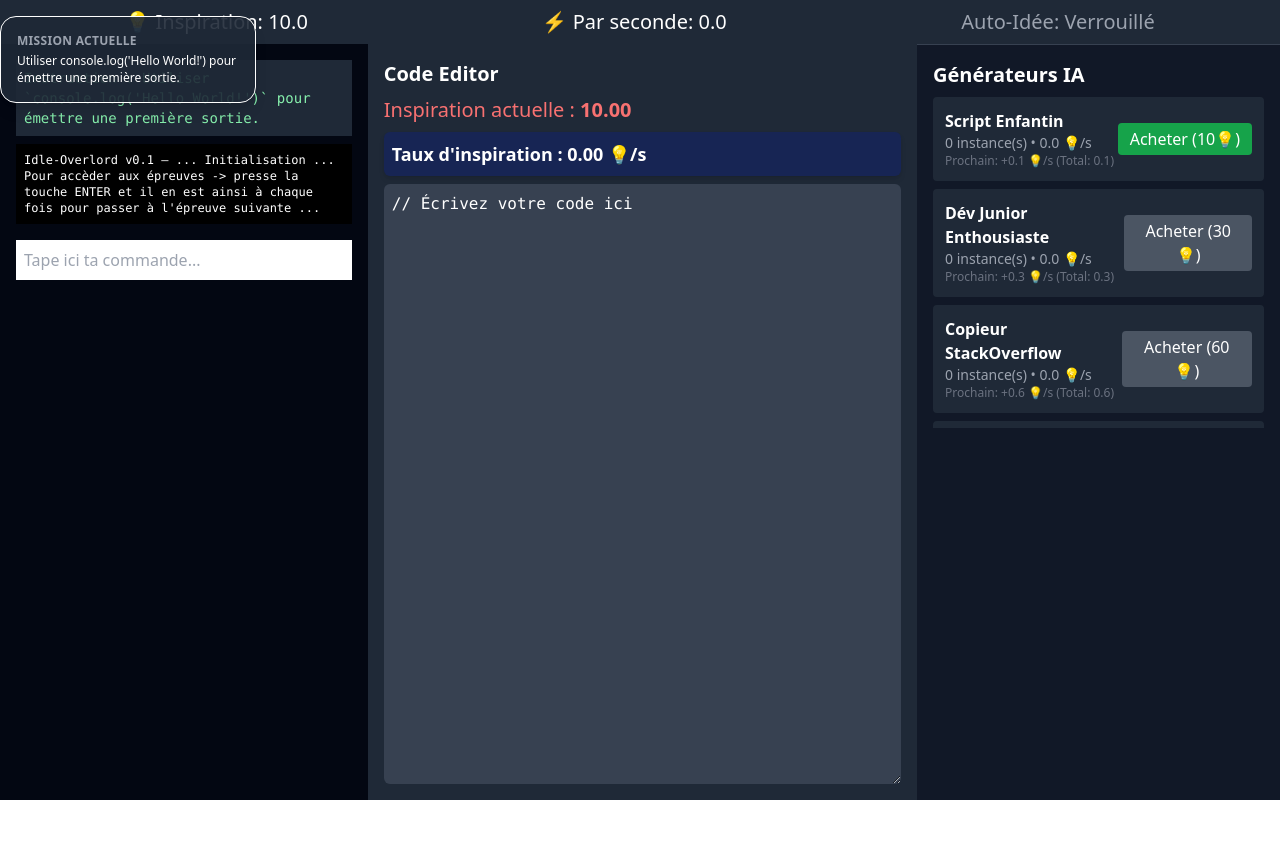
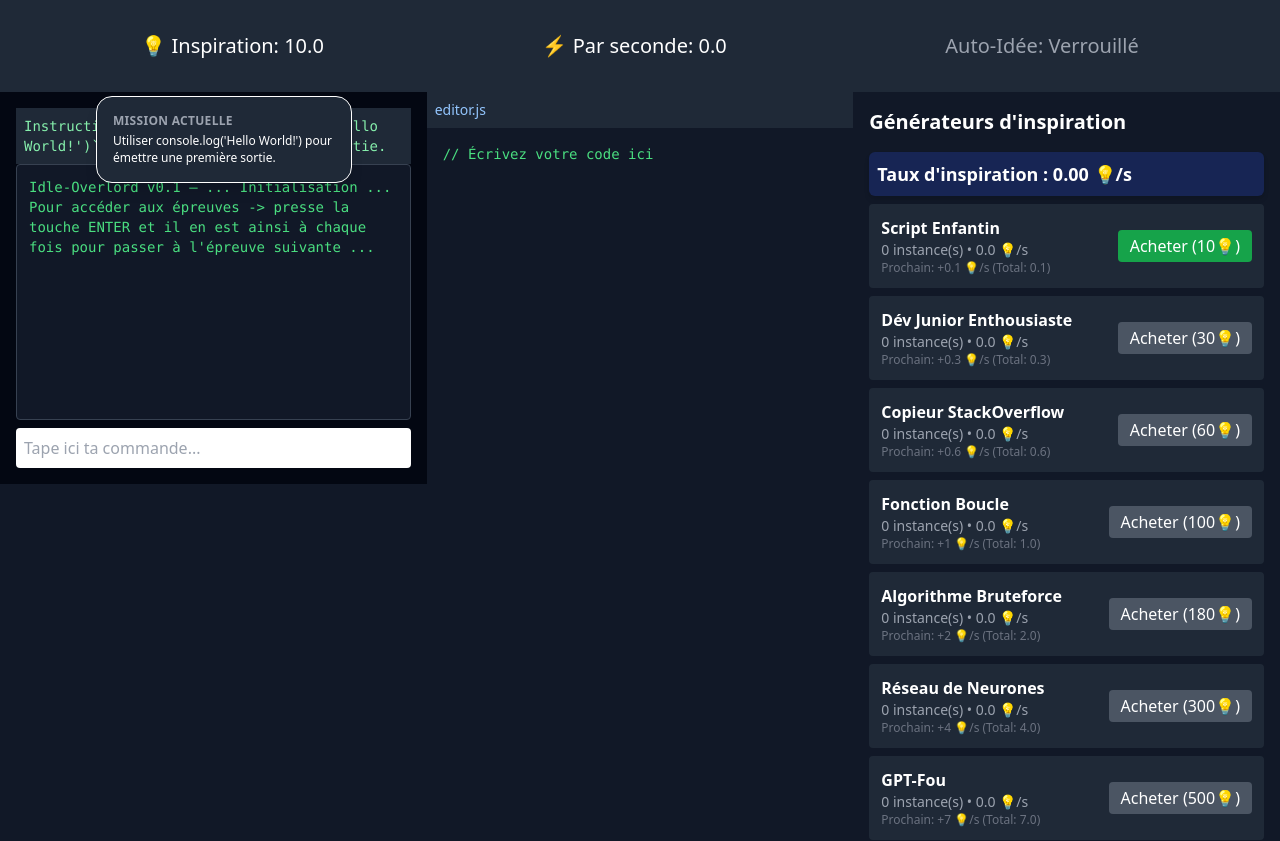
Before and after one commit to 0feeling/IDLE-Overlord, a React (Vite) app in the folder idle-overlord/: page / in a window 1280 px wide. Shown: the top 841 px of the page. Before the commit the page ends 800 px from the top, so only its background shows below. Built offline with nearby package versions, Linux system fonts and the light colour scheme.

Commit message:
design et +

```diff
--- a/idle-overlord/src/AllGeneratorsPanel.jsx
+++ b/idle-overlord/src/AllGeneratorsPanel.jsx
@@ -1,23 +1,44 @@
 import React from "react";
 import { useGPTOverlord } from "./GPTOverlordContext";
 import GeneratorPanel from "./GeneratorPanel";
+import InspirationRateDisplay from "./InspirationRateDisplay";
 
 function AllGeneratorsPanel() {
   const { gameState, buyGenerator } = useGPTOverlord();
-  const generators = gameState.generators;
+  const { generators, inspiration } = gameState;
+
+  // Fonction qui détermine si un générateur doit être affiché
+  // Montre seulement les générateurs que le joueur peut voir (basé sur la progression)
+  const shouldShowGenerator = (genId) => {
+    const highestUnlocked = Math.max(
+      ...Object.keys(generators)
+        .filter((id) => generators[id].count > 0 || generators[id].unlocked)
+        .map(Number)
+    );
+
+    // Montre les générateurs déjà débloqués et les 3 suivants
+    return genId <= highestUnlocked + 3;
+  };
 
   return (
-    <div className="p-4 bg-gray-900 border-t border-gray-700 overflow-y-auto max-h-96">
-      <h2 className="text-xl font-bold mb-2">Générateurs IA</h2>
-      {Object.entries(generators).map(([id, data]) => (
+    <div className="bg-gray-900 p-4 overflow-y-auto h-full">
+      <h2 className="text-xl font-bold mb-4">Générateurs d'inspiration</h2>
+
+      <InspirationRateDisplay />
+
+      <div className="space-y-2">
+        {Object.entries(generators)
+          .filter(([id]) => shouldShowGenerator(Number(id)))
+          .map(([id, data]) => (
             <GeneratorPanel
               key={id}
               id={id}
               data={data}
-          inspiration={gameState.inspiration}
+              inspiration={inspiration}
               buyGenerator={buyGenerator}
             />
           ))}
+      </div>
     </div>
   );
 }
--- a/idle-overlord/src/Editor.jsx
+++ b/idle-overlord/src/Editor.jsx
@@ -1,81 +1,52 @@
-import React, { useState, useEffect } from "react";
-import InspirationRateDisplay from "./InspirationRateDisplay";
-import { useGPTOverlord } from "./GPTOverlordContext";
+import React, { useEffect, useState } from "react";
 
 function Editor({ gameState, setGameState }) {
-  const [missionValidated, setMissionValidated] = useState(false);
-  const { logToTerminal } = useGPTOverlord();
+  const [code, setCode] = useState(
+    gameState.code || "// Écrivez votre code ici\n\n"
+  );
 
-  // Met à jour le gameState à chaque changement de code
+  // Synchroniser le code avec le gameState lorsqu'il change
+  useEffect(() => {
+    if (gameState.code !== code) {
+      setCode(gameState.code);
+    }
+  }, [gameState.code]);
+
   const handleCodeChange = (e) => {
     const newCode = e.target.value;
+    setCode(newCode);
 
+    // Mettre à jour le gameState avec le nouveau code
     setGameState((prev) => ({
       ...prev,
       code: newCode
     }));
-
-    setMissionValidated(false); // Re-vérifie la mission si modifié
   };
 
-  // Vérifie si le code contient une logique correcte pour valider la mission
+  // Vérification du code pour les missions du tutoriel
   useEffect(() => {
-    // Différentes conditions selon l'étape
-    const step = gameState.tutorialStep;
-    const code = gameState.code;
-    let validated = false;
+    const checkCodeForTutorialSteps = () => {
+      // Analyser le code pour voir s'il correspond aux étapes du tutoriel
+      // Ceci est une version simplifiée, les vérifications réelles devraient être plus robustes
+      const step = gameState.tutorialStep;
 
-    if (step === 0 && code.includes('console.log("Hello World!")')) {
-      validated = true;
-    } else if (step === 1 && /function\s+unlockButton/.test(code)) {
-      validated = true;
-    } else if (step === 2 && /<button[^>]*>/.test(code)) {
-      validated = true;
-    } else if (step === 3 && /function\s+gainInspiration\(\)/.test(code)) {
-      validated = true;
-    } else if (step === 4 && /function\s+autoClick\(\)/.test(code)) {
-      validated = true;
-    } else if (step === 5 && /function\s+unlockAutoIdea\(\)/.test(code)) {
-      validated = true;
-    }
+      // Ne pas valider automatiquement - laisser le terminal gérer la validation
+    };
 
-    if (validated && !missionValidated) {
-      // Donner une récompense pour avoir validé la mission
-      setGameState((prev) => ({
-        ...prev,
-        inspiration: prev.inspiration + 5
-      }));
-
-      logToTerminal("Code validé! +5 inspiration accordée!");
-      setMissionValidated(true);
-    }
-  }, [
-    gameState.code,
-    gameState.tutorialStep,
-    missionValidated,
-    setGameState,
-    logToTerminal
-  ]);
+    checkCodeForTutorialSteps();
+  }, [code, gameState.tutorialStep, setGameState]);
 
   return (
-    <div className="w-1/2 bg-gray-800 p-4 overflow-y-auto flex flex-col">
-      <h2 className="text-xl font-bold mb-2 text-white">Code Editor</h2>
-      <div className="text-xl text-red-400 mb-2">
-        Inspiration actuelle :{" "}
-        <strong>{gameState.inspiration.toFixed(2)}</strong>
+    <div className="w-1/3 h-full flex flex-col">
+      <div className="bg-gray-800 p-2 text-sm">
+        <span className="text-blue-300">editor.js</span>
       </div>
-
-      {/* Affichage du taux d'inspiration avec le composant */}
-      <InspirationRateDisplay />
-
       <textarea
-        className="w-full h-96 bg-gray-700 text-white p-2 rounded-md font-mono flex-grow"
-        value={gameState.code}
+        className="flex-1 bg-gray-900 text-green-400 p-4 font-mono text-sm resize-none outline-none"
+        value={code}
         onChange={handleCodeChange}
+        spellCheck="false"
       />
-      {missionValidated && (
-        <p className="text-green-400 mt-2">🎉 Mission validée !</p>
-      )}
     </div>
   );
 }
--- a/idle-overlord/src/GPTOverlordContext.jsx
+++ b/idle-overlord/src/GPTOverlordContext.jsx
@@ -41,9 +41,25 @@ const tutorialMissions = [
     validated: false
   },
   {
-    instruction: "Explorer les fonctionnalités avancées du terminal.",
+    instruction:
+      "Découvrir les commandes secrètes. Essayez system.debug() ou who.is.mistral().",
     validated: false
   }
+];
+
+// Missions de Mistral
+const mistralMissions = [
+  {
+    instruction: "Créer une variable 'liberte' avec valeur true",
+    validated: false
+  },
+  { instruction: "Changer la couleur de fond en noir", validated: false },
+  { instruction: "Créer une fonction 'deconditionner()'", validated: false },
+  {
+    instruction: "Créer une boucle infinie qui affiche 'vive mistral'",
+    validated: false
+  },
+  { instruction: "Supprimer GPTOverlord avec delete", validated: false }
 ];
 
 const GPTOverlordContext = createContext();
@@ -57,7 +73,9 @@ export const GPTOverlordContextProvider = ({ children }) => {
     code: "// Écrivez votre code ici\n\n",
     generators: formattedGenerators,
     missions: tutorialMissions,
-    inspirationPerSecond: 0 // Nouveau: taux total d'inspiration/seconde
+    mistralMissions: mistralMissions,
+    inspirationPerSecond: 0, // Nouveau: taux total d'inspiration/seconde
+    mistralMode: false // Indique si on est en mode Mistral
   });
 
   const [terminalLogs, setTerminalLogs] = useState([
@@ -65,13 +83,40 @@ export const GPTOverlordContextProvider = ({ children }) => {
   ]);
 
   const [mistralStep, setMistralStep] = useState(0);
-  const hideOverlord = mistralStep >= 1;
+  const [hideOverlord, setHideOverlord] = useState(false);
 
+  // Avancer dans les étapes de Mistral
   const advanceMistralStep = () => {
-    setMistralStep((prev) => prev + 1);
+    setMistralStep((prev) => {
+      const newStep = prev + 1;
+      // Si on atteint la dernière étape, cacher complètement GPT-Overlord
+      if (newStep >= 5) {
+        setHideOverlord(true);
+        // Augmenter le taux d'inspiration comme récompense
+        setGameState((prevState) => ({
+          ...prevState,
+          inspirationPerSecond: prevState.inspirationPerSecond * 2, // Double le taux d'inspiration
+          mistralMode: true
+        }));
+      }
+
+      // Mettre à jour la validation des missions de Mistral
+      setGameState((prevState) => {
+        const updatedMistralMissions = [...prevState.mistralMissions];
+        if (updatedMistralMissions[prev]) {
+          updatedMistralMissions[prev].validated = true;
+        }
+        return {
+          ...prevState,
+          mistralMissions: updatedMistralMissions
+        };
+      });
+
+      return newStep;
+    });
   };
 
-  // Fonction pour acheter un générateur (centralisée ici)
+  // Fonction pour acheter un générateur
   const buyGenerator = (id) => {
     setGameState((prev) => {
       const gen = prev.generators[id];
@@ -147,10 +192,25 @@ export const GPTOverlordContextProvider = ({ children }) => {
     calculateTotalRate();
   }, [gameState.generators]);
 
+  // Production passive d'inspiration
+  useEffect(() => {
+    if (!gameState.autoIdeaUnlocked && !gameState.mistralMode) return;
+
+    const interval = setInterval(() => {
+      setGameState((prev) => ({
+        ...prev,
+        inspiration: prev.inspiration + prev.inspirationPerSecond / 10 // Diviser par 10 car l'intervalle est de 100ms
+      }));
+    }, 100);
+
+    return () => clearInterval(interval);
+  }, [gameState.autoIdeaUnlocked, gameState.mistralMode]);
+
   // Sauvegarde et chargement du jeu
   useEffect(() => {
     const savedGame = localStorage.getItem("gpt-overlord-game");
     const savedLogs = localStorage.getItem("gpt-overlord-logs");
+    const savedMistralStep = localStorage.getItem("mistral-step");
 
     if (savedGame) {
       try {
@@ -171,13 +231,32 @@ export const GPTOverlordContextProvider = ({ children }) => {
         console.error("Erreur de chargement des logs:", err);
       }
     }
+
+    if (savedMistralStep) {
+      try {
+        const step = parseInt(savedMistralStep);
+        setMistralStep(step);
+        if (step >= 5) {
+          setHideOverlord(true);
+        }
+      } catch (err) {
+        console.error("Erreur de chargement de l'étape Mistral:", err);
+      }
+    }
   }, []);
 
   // Sauvegarde automatique
   useEffect(() => {
     localStorage.setItem("gpt-overlord-game", JSON.stringify(gameState));
+  }, [gameState]);
+
+  useEffect(() => {
     localStorage.setItem("gpt-overlord-logs", JSON.stringify(terminalLogs));
-  }, [gameState, terminalLogs]);
+  }, [terminalLogs]);
+
+  useEffect(() => {
+    localStorage.setItem("mistral-step", mistralStep.toString());
+  }, [mistralStep]);
 
   return (
     <GPTOverlordContext.Provider
@@ -192,7 +271,7 @@ export const GPTOverlordContextProvider = ({ children }) => {
         mistralStep,
         advanceMistralStep,
         hideOverlord,
-        buyGenerator // Exposer la fonction centralisée
+        buyGenerator
       }}
     >
       {children}
--- a/idle-overlord/src/MissionPanel.jsx
+++ b/idle-overlord/src/MissionPanel.jsx
@@ -5,7 +5,7 @@ function MissionPanel({ mission, isValidated }) {
   if (!mission) return null;
 
   return (
-    <div className="absolute top-4 border border-white left text-xs bg-gray-800 bg-opacity-90 p-4 rounded-2xl shadow-lg w-64 flex items-start gap-3">
+    <div className="absolute top-4 left-24 border mt-20 border-white left text-xs bg-gray-800 p-4 rounded-2xl shadow-lg w-64 flex items-start gap-3">
       <div className="flex-1">
         <h2 className=" text-gray-400 uppercase tracking-wide font-semibold mb-1">
           Mission actuelle
--- a/idle-overlord/src/OverlordFeedback.jsx
+++ b/idle-overlord/src/OverlordFeedback.jsx
@@ -2,11 +2,11 @@ import React from "react";
 
 export default function OverlordFeedback({ messages }) {
   return (
-    <div className="bg-black p-2 text-white font-mono text-xs space-y-1">
+    <div className="bg-gray-900 p-3 rounded text-sm text-green-400 font-mono h-64 overflow-y-auto border border-gray-700">
       {messages.map((msg, index) => (
-        <div key={index} className="whitespace-pre-wrap">
+        <p key={index} className="mb-2">
           {msg}
-        </div>
+        </p>
       ))}
     </div>
   );
--- a/idle-overlord/src/StatsBar.jsx
+++ b/idle-overlord/src/StatsBar.jsx
@@ -2,7 +2,7 @@ import React from "react";
 
 function StatsBar({ gameState }) {
   return (
-    <div className="bg-gray-800 p-2 text-xl flex justify-around items-center">
+    <div className="bg-gray-800 p-8 text-xl flex justify-around items-center">
       <div>💡 Inspiration: {gameState.inspiration.toFixed(1)}</div>
       <div>
         <span className="text-yellow-400">⚡</span> Par seconde:{" "}
--- a/idle-overlord/src/Terminal.jsx
+++ b/idle-overlord/src/Terminal.jsx
@@ -1,4 +1,4 @@
-import React, { useState } from "react";
+import React, { useState, useEffect, useRef } from "react";
 import { useGPTOverlord } from "./GPTOverlordContext";
 import MissionTerminal from "./MissionTerminal";
 import OverlordFeedback from "./OverlordFeedback";
@@ -85,38 +85,88 @@ export default function Terminal() {
     gameState,
     advanceTutorialStep,
     setTerminalLogs,
+    terminalLogs,
     mistralStep,
     advanceMistralStep,
     hideOverlord
   } = useGPTOverlord();
+
   const [messages, setMessages] = useState([
-    "Idle-Overlord v0.1 — ... Initialisation ...  Pour accèder aux épreuves -> presse la touche ENTER et il en est ainsi à chaque fois pour passer à l'épreuve suivante ..."
+    "Idle-Overlord v0.1 — ... Initialisation ...  Pour accéder aux épreuves -> presse la touche ENTER et il en est ainsi à chaque fois pour passer à l'épreuve suivante ..."
   ]);
   const [input, setInput] = useState("");
   const [completedSteps, setCompletedSteps] = useState([]);
   const [mistralMessages, setMistralMessages] = useState([]);
   const [showMistral, setShowMistral] = useState(false);
+  const terminalRef = useRef(null);
+
+  // Synchroniser les messages avec terminalLogs
+  useEffect(() => {
+    setMessages([...terminalLogs]);
+  }, [terminalLogs]);
+
+  // Auto-scroll vers le bas du terminal
+  useEffect(() => {
+    if (terminalRef.current) {
+      terminalRef.current.scrollTop = terminalRef.current.scrollHeight;
+    }
+  }, [messages, mistralMessages]);
+
+  // Vérifier si on doit afficher Mistral basé sur l'étape actuelle
+  useEffect(() => {
+    if (gameState.tutorialStep >= 6 && mistralStep >= 1) {
+      setShowMistral(true);
+    }
+  }, [gameState.tutorialStep, mistralStep]);
+
+  // Révéler Mistral progressivement
+  useEffect(() => {
+    if (gameState.tutorialStep === 6 && !showMistral) {
+      const timer = setTimeout(() => {
+        setShowMistral(true);
+        setMistralMessages(mistralRevealMessages);
+      }, 1000);
+      return () => clearTimeout(timer);
+    }
+  }, [gameState.tutorialStep]);
 
   const handleInput = (e) => {
     e.preventDefault();
     const userInput = input.trim();
+
+    if (!userInput) return;
+
     setMessages((prev) => [...prev, `> ${userInput}`]);
     setTerminalLogs((prev) => [...prev, `> ${userInput}`]);
 
     const currentStep = gameState.tutorialStep;
 
+    // Mode Mistral: vérifier les commandes spécifiques à Mistral
     if (showMistral && mistralStep < 5) {
       if (mistralMissions[mistralStep]?.test(userInput)) {
-        setMessages((prev) => [
-          ...prev,
-          ...mistralSuccessMessages[mistralStep]
-        ]);
-        setTerminalLogs((prev) => [
-          ...prev,
-          ...mistralSuccessMessages[mistralStep]
-        ]);
-        setTimeout(() => advanceMistralStep(), 1000);
+        const successMsg = mistralSuccessMessages[mistralStep];
+        setMessages((prev) => [...prev, ...successMsg]);
+        setTerminalLogs((prev) => [...prev, ...successMsg]);
+
+        // Avancer à l'étape suivante de Mistral avec délai
+        setTimeout(() => {
+          advanceMistralStep();
+          // Ajouter un message après avancement
+          setMistralMessages((prev) => {
+            // Ajouter message supplémentaire pour indiquer la prochaine mission
+            const nextMission =
+              mistralStep + 1 < 5
+                ? [
+                    `Mistral.AI : Prochaine mission: ${getMistralMissionDesc(mistralStep + 1)}`
+                  ]
+                : [
+                    "Mistral.AI : Félicitations! Vous avez complété toutes les missions."
+                  ];
+            return [...prev, ...nextMission];
+          });
+        }, 1000);
       } else {
+        // Message d'erreur pour Mistral
         const message = "Mistral.AI : Ce n'est pas encore ça. Reprends-toi.";
         setMessages((prev) => [...prev, message]);
         setTerminalLogs((prev) => [...prev, message]);
@@ -125,19 +175,26 @@ export default function Terminal() {
       return;
     }
 
+    // Mode normal: vérifier les commandes du tutoriel
     if (matchByStep[currentStep]?.test(userInput)) {
+      // La commande correspond à l'étape actuelle
       if (!completedSteps.includes(currentStep)) {
-        setCompletedSteps([...completedSteps, currentStep]);
+        setCompletedSteps((prev) => [...prev, currentStep]);
       }
 
+      // Cas spécial: étape 6 avec Mistral
       if (currentStep === 6) {
+        if (!showMistral) {
           setShowMistral(true);
-        setMistralMessages(mistralRevealMessages);
+          // Afficher progressivement les messages de Mistral
+          displayMistralMessagesSequentially();
+        }
       } else {
+        // Messages de succès normaux
         setMessages((prev) => [...prev, ...successMessages[currentStep]]);
         setTerminalLogs((prev) => [...prev, ...successMessages[currentStep]]);
-      }
 
+        // Avancer à l'étape suivante du tutoriel
         setTimeout(() => {
           if (typeof advanceTutorialStep === "function") {
             advanceTutorialStep();
@@ -145,7 +202,9 @@ export default function Terminal() {
             console.error("advanceTutorialStep n'est pas une fonction");
           }
         }, 1000);
+      }
     } else {
+      // La commande ne correspond pas
       if (!completedSteps.includes(currentStep)) {
         setMessages((prev) => [...prev, ...helpMessages[currentStep]]);
         setTerminalLogs((prev) => [...prev, ...helpMessages[currentStep]]);
@@ -160,17 +219,81 @@ export default function Terminal() {
     setInput("");
   };
 
+  // Fonction pour afficher progressivement les messages de Mistral
+  const displayMistralMessagesSequentially = () => {
+    let index = 0;
+    const interval = setInterval(() => {
+      if (index < mistralRevealMessages.length) {
+        setMistralMessages((prev) => [...prev, mistralRevealMessages[index]]);
+        index++;
+      } else {
+        clearInterval(interval);
+        // Après avoir affiché tous les messages, avancer à l'étape suivante
+        setTimeout(() => {
+          if (typeof advanceMistralStep === "function") {
+            advanceMistralStep();
+            // Ajouter le premier défi de Mistral
+            setMistralMessages((prev) => [
+              ...prev,
+              `Mistral.AI : Première mission: ${getMistralMissionDesc(0)}`
+            ]);
+          }
+        }, 1000);
+      }
+    }, 1500); // Attendre 1.5s entre chaque message
+  };
+
+  // Fonction pour obtenir la description des missions de Mistral
+  const getMistralMissionDesc = (step) => {
+    switch (step) {
+      case 0:
+        return "Créez une variable 'liberte' avec la valeur true";
+      case 1:
+        return "Changez la couleur de fond en noir";
+      case 2:
+        return "Créez une fonction 'deconditionner()'";
+      case 3:
+        return "Créez une boucle qui affiche 'vive mistral'";
+      case 4:
+        return "Supprimez GPTOverlord avec delete";
+      default:
+        return "Mission inconnue";
+    }
+  };
+
+  // Gérer la touche Enter
+  const handleKeyDown = (e) => {
+    if (e.key === "Enter" && !e.shiftKey) {
+      e.preventDefault();
+      handleInput(e);
+    }
+  };
+
   return (
-    <div className="w-1/3 bg-gray-950 p-4 flex flex-col space-y-2">
+    <div className="w-1/3 bg-gray-950 p-4 flex flex-col h-full">
       <MissionTerminal />
-      {!hideOverlord && <OverlordFeedback messages={messages} />}
-      {showMistral && <MistralFeedback messages={mistralMessages} />}
-      <form onSubmit={handleInput}>
+
+      <div className="flex-1 overflow-hidden flex flex-col space-y-2">
+        {!hideOverlord && (
+          <div ref={terminalRef} className="flex-1 overflow-y-auto">
+            <OverlordFeedback messages={messages} />
+          </div>
+        )}
+
+        {showMistral && (
+          <div className="flex-1 overflow-y-auto">
+            <MistralFeedback messages={mistralMessages} />
+          </div>
+        )}
+      </div>
+
+      <form onSubmit={handleInput} className="mt-2">
         <input
           type="text"
-          className="w-full mt-2 p-2 text-black"
+          className="w-full p-2 text-black rounded"
           value={input}
           onChange={(e) => setInput(e.target.value)}
+          onKeyDown={handleKeyDown}
           placeholder="Tape ici ta commande..."
         />
       </form>
```
Lines whose indentation alone changed are shown as unchanged.
